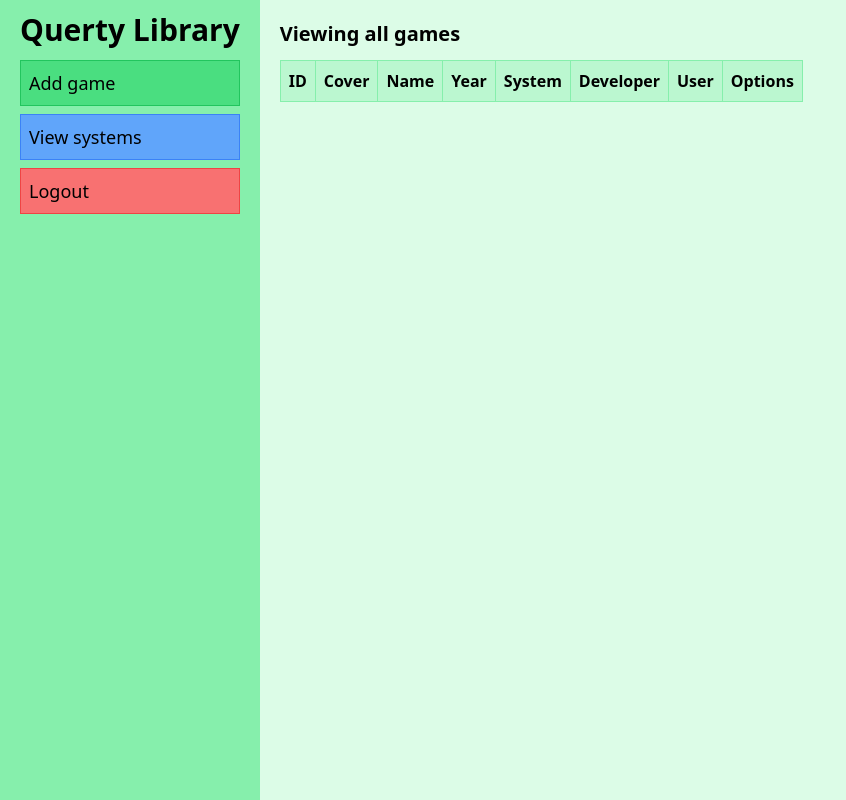
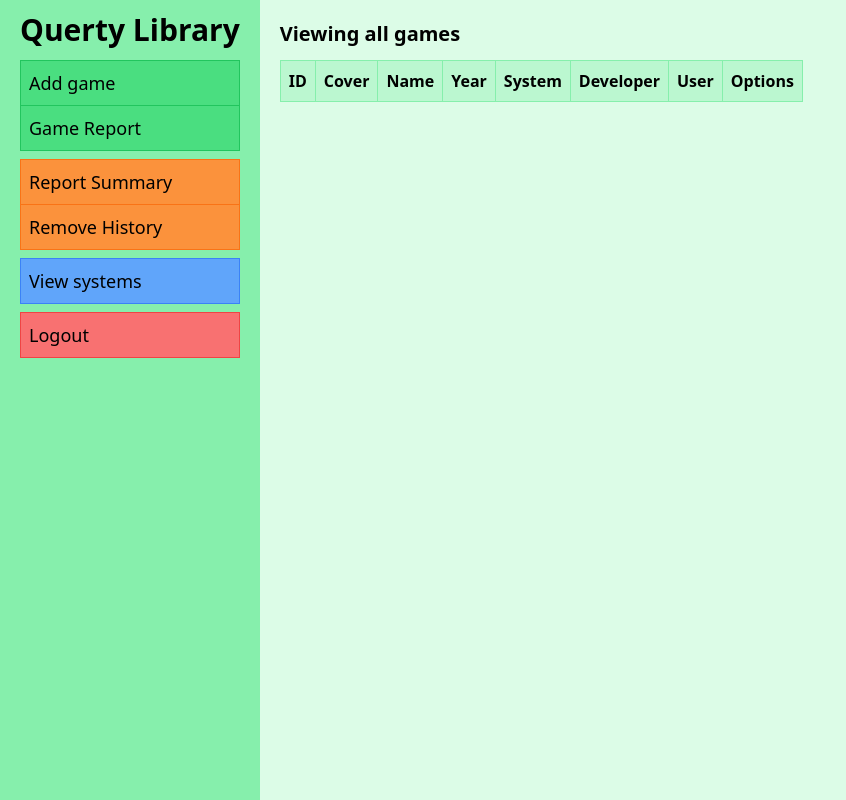
Before and after one commit to pedromchd/ds1-ava1.1, a PHP site: page /admin.php in a window 1280 px wide. Shown: the whole page, without its empty margins (0-846 px from the left). Run offline with PHP 8.4, Linux system fonts and the light colour scheme; a user stored in the database is signed in; data comes from the database, SQL or seed files in the repository; data that the repository does not hold is empty; some libraries are stand-ins or nearby versions.

Commit message:
aside menu options

```diff
--- a/admin.php
+++ b/admin.php
@@ -31,6 +31,11 @@ $db->close();
     <nav class="text-lg space-y-2">
       <ol class="border border-green-500 divide-y divide-green-500">
         <li class="bg-green-400 hover:bg-green-500"><a href="/new.php" class="p-2 block">Add game</a></li>
+        <li class="bg-green-400 hover:bg-green-500"><a href="/report/admin.php" target="blank" class="p-2 block">Game Report</a></li>
+      </ol>
+      <ol class="border border-orange-500 divide-y divide-orange-500">
+        <li class="bg-orange-400 hover:bg-orange-500"><a href="/report/summary.php" target="blank" class="p-2 block">Report Summary</a></li>
+        <li class="bg-orange-400 hover:bg-orange-500"><a href="/report/history.php" target="blank" class="p-2 block">Remove History</a></li>
       </ol>
       <ol class="border border-blue-500 divide-y divide-blue-500">
         <li class="bg-blue-400 hover:bg-blue-500"><a href="/system/view.php" class="p-2 block">View systems</a></li>
@@ -46,19 +51,19 @@ $db->close();
       <article>
         <table class="border border-green-300">
           <tr class="bg-green-200 border border-green-300 divide-x divide-green-300 text-center font-semibold">
-            <td class="p-2">ID</td>
-            <td class="p-2">Cover</td>
-            <td class="p-2">Name</td>
-            <td class="p-2">Year</td>
-            <td class="p-2">System</td>
-            <td class="p-2">Developer</td>
-            <td class="p-2">User</td>
-            <td class="p-2">Options</td>
+            <th class="p-2">ID</th>
+            <th class="p-2">Cover</th>
+            <th class="p-2">Name</th>
+            <th class="p-2">Year</th>
+            <th class="p-2">System</th>
+            <th class="p-2">Developer</th>
+            <th class="p-2">User</th>
+            <th class="p-2">Options</th>
           </tr>
           <?php
           while ($row = $result->fetch_assoc()) {
-            echo
-            "<tr class='border border-green-300 divide-x divide-green-300 text-center'>
+            echo <<<EOD
+            <tr class='border border-green-300 divide-x divide-green-300 text-center'>
               <td class='p-2'>$row[id]</td>
               <td><img src='/library/$row[cover]' class='object-cover h-20 w-40' /></td>
               <td class='p-2'>$row[name]</td>
@@ -70,7 +75,8 @@ $db->close();
                 <a href='/edit.php?game=$row[id]'class='block p-1 bg-green-200 hover:bg-green-300'>Edit</a>
                 <a href='/delete.php?game=$row[id]'class='block p-1 bg-green-200 hover:bg-green-300'>Delete</a>
               </td>
-            </tr>";
+            </tr>
+            EOD;
           }
           ?>
         </table>
--- a/edit.php
+++ b/edit.php
@@ -33,8 +33,13 @@ $db->close();
     <nav class="text-lg space-y-2">
       <ol class="border border-green-500 divide-y divide-green-500">
         <li class="bg-green-400 hover:bg-green-500"><a href="/home.php" class="p-2 block">View games</a></li>
+        <li class="bg-green-400 hover:bg-green-500"><a href="/report/user.php" target="blank" class="p-2 block">Game Report</a></li>
       </ol>
       <?php if ($user === 1 && $name === 'admin') : ?>
+      <ol class="border border-orange-500 divide-y divide-orange-500">
+        <li class="bg-orange-400 hover:bg-orange-500"><a href="/report/summary.php" target="blank" class="p-2 block">Report Summary</a></li>
+        <li class="bg-orange-400 hover:bg-orange-500"><a href="/report/history.php" target="blank" class="p-2 block">Remove History</a></li>
+      </ol>
       <ol class="border border-blue-500 divide-y divide-blue-500">
         <li class="bg-blue-400 hover:bg-blue-500"><a href="/system/view.php" class="p-2 block">View systems</a></li>
       </ol>
--- a/new.php
+++ b/new.php
@@ -26,8 +26,13 @@ $db->close();
     <nav class="text-lg space-y-2">
       <ol class="border border-green-500 divide-y divide-green-500">
         <li class="bg-green-400 hover:bg-green-500"><a href="/home.php" class="p-2 block">View games</a></li>
+        <li class="bg-green-400 hover:bg-green-500"><a href="/report/user.php" target="blank" class="p-2 block">Game Report</a></li>
       </ol>
       <?php if ($user === 1 && $name === 'admin') : ?>
+      <ol class="border border-orange-500 divide-y divide-orange-500">
+        <li class="bg-orange-400 hover:bg-orange-500"><a href="/report/summary.php" target="blank" class="p-2 block">Report Summary</a></li>
+        <li class="bg-orange-400 hover:bg-orange-500"><a href="/report/history.php" target="blank" class="p-2 block">Remove History</a></li>
+      </ol>
       <ol class="border border-blue-500 divide-y divide-blue-500">
         <li class="bg-blue-400 hover:bg-blue-500"><a href="/system/view.php" class="p-2 block">View systems</a></li>
       </ol>
```
Also changed, not shown: delete.php (+17 -12 lines), home.php (+11 -9 lines).
